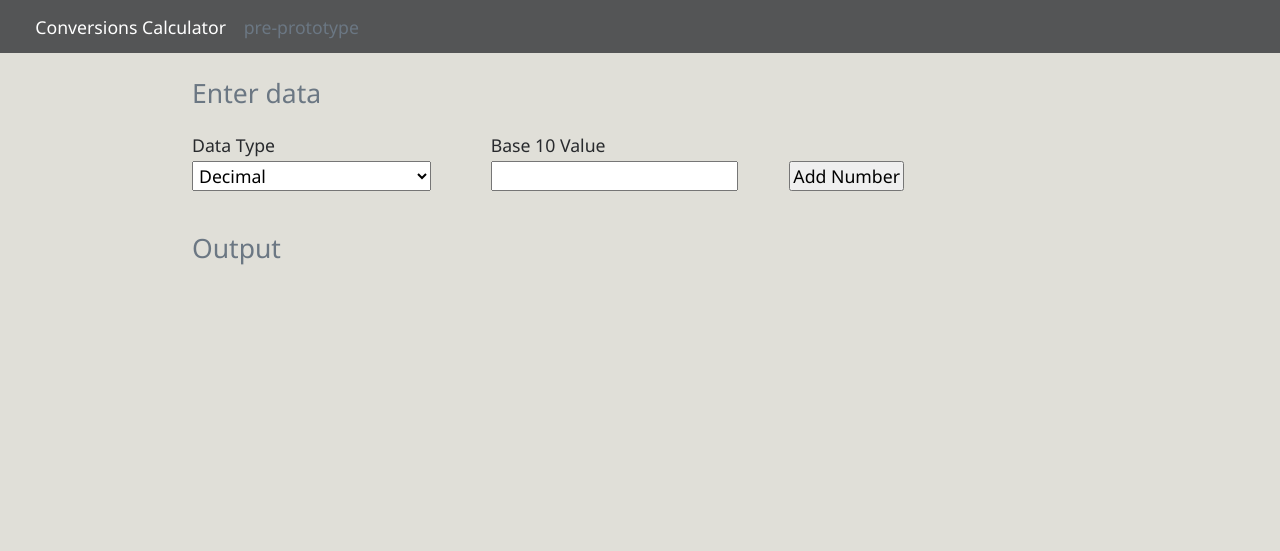
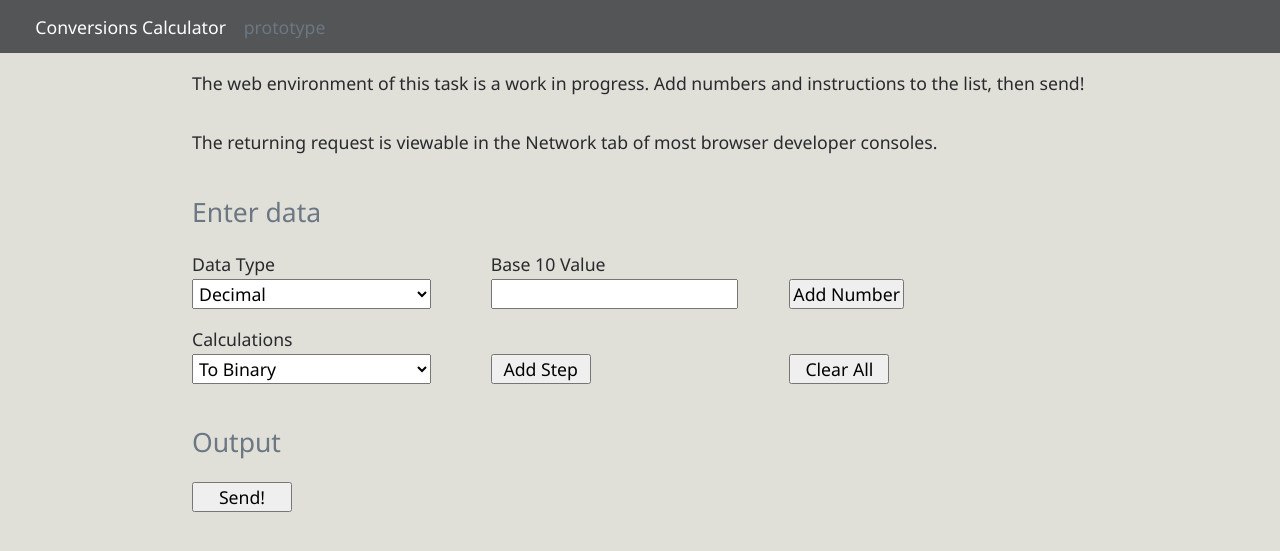
Before and after one commit to ageneric/conversion-calculator, a Flask app: page / in a window 1280 px wide. Shown: the top 551 px of the page. Run offline with Flask 2, Linux system fonts and the light colour scheme; some libraries are stand-ins or nearby versions.

Commit message:
Initial site and React component
Created the initial site & layout. Uses React component so that the user can add steps to a list (which will be submitted to the server).

Relies (temporary) on JQuery to send a request with AJAX for ease of code - will be independent in future commit.

```diff
--- a/digit.py
+++ b/digit.py
@@ -51,7 +51,7 @@ class BaseDigit:
     def __init__(self, digits, base=10, wrap_point=None):
         self.base = base
         # wrap_point: the digit wrap-around point used:
-        # binary coded decimal / BCD would use (base=10, wrap_point=16).
+        # packed binary coded decimal / BCD would use (base=10, wrap_point=16).
         self.wrap_point = base if wrap_point is None else wrap_point
 
         self.digits = sanitise_digits(digits, self.base, self.wrap_point)
@@ -291,7 +291,7 @@ def test():
     assert x.value() == -negative_x_value
 
     equal_to_x = DigitCollection.init_from_value(-negative_x_value, x.base, x.wrap_point)
-    assert equal_to_x.__dict__ == x.__dict__  # Check they have identical attributes.
+    assert equal_to_x.__dict__ == x.__dict__  # Check for identical attributes and attribute count.
 
     no_overflow = DigitCollection((0, 1, 1, 1, 1, 1, 1, 1), base=BINARY)
     assert (no_overflow + no_overflow + no_overflow).value() == no_overflow.value() * 3
--- a/main.py
+++ b/main.py
@@ -1,5 +1,5 @@
-"""A program which manually converts between
-bases and number representation systems.
+"""Demonstrates conversions between bases
+and number representation systems.
 
 Task 1.4.1.f Kevin Gao
 """
--- a/run_app.py
+++ b/run_app.py
@@ -14,9 +14,32 @@ def index():
 def calculation():
     if request.method == 'POST':
         json_items = request.get_json()
-        return f'{json_items}', 200
+        result = parse_method(json_items)
+        return f'{result}', 200
 
     return '', 200
 
+def parse_method(json_items):
+    raw_method = []
+
+    try:
+        steps = json_items['items']
+        for step in steps:
+            if step['type'] == 'value':
+                base, wrap_point = valid_base(step['base'])
+                value = int(step['numeric'])
+                new = DigitCollection.init_from_value(value, base, wrap_point)
+                raw_method.append(new)
+            elif step['type'] == 'calculation':
+                raw_method.append(step['calc'])
+            else:
+                raise ValueError('Invalid request.')
+
+        return raw_method
+    except Exception as e:  # Generic error catcher.
+        print(e, e.__traceback__, sep="\n")
+        return e
+
+
 if __name__ == '__main__':
     app.run()
--- a/static/main.js
+++ b/static/main.js
@@ -6,8 +6,11 @@ class AddStep extends React.Component {
     this.state = { items: [], numericBase: 'dec', numericValue: '', calcType: '_bin' };
 
     this.handleSubmit = this.handleSubmit.bind(this);
+    this.addCalc = this.addCalc.bind(this);
     this.changeBase = this.changeBase.bind(this);
     this.changeValue = this.changeValue.bind(this);
+    this.changeCalc = this.changeCalc.bind(this);
+    this.clear = this.clear.bind(this);
   }
 
 
@@ -16,7 +19,7 @@ class AddStep extends React.Component {
       "div",
       null,
       React.createElement(
-        "form",
+        "div",
         { "class": "form" },
         React.createElement(
           "div",
@@ -80,6 +83,63 @@ class AddStep extends React.Component {
           )
         )
       ),
+      React.createElement(
+        "div",
+        { "class": "form" },
+        React.createElement(
+          "div",
+          { "class": "flex-item" },
+          React.createElement(
+            "label",
+            { "for": "data-type" },
+            "Calculations"
+          ),
+          React.createElement(
+            "select",
+            { name: "data-type",
+              onChange: this.changeCalc,
+              value: this.state.calcType },
+            React.createElement(
+              "option",
+              { value: "_bin", selected: true },
+              "To Binary"
+            ),
+            React.createElement(
+              "option",
+              { value: "_dec" },
+              "To Decimal"
+            ),
+            React.createElement(
+              "option",
+              { value: "_hex" },
+              "To Hexadecimal"
+            ),
+            React.createElement(
+              "option",
+              { value: "add" },
+              "Add"
+            )
+          )
+        ),
+        React.createElement(
+          "div",
+          { "class": "flex-item" },
+          React.createElement(
+            "button",
+            { type: "add-data", onClick: this.addCalc },
+            "Add Step"
+          )
+        ),
+        React.createElement(
+          "div",
+          { "class": "flex-item" },
+          React.createElement(
+            "button",
+            { onClick: this.clear },
+            "Clear All"
+          )
+        )
+      ),
       React.createElement(StepList, { items: this.state.items })
     );
   }
@@ -95,6 +155,28 @@ class AddStep extends React.Component {
 
   changeValue(e) {
     this.setState({ numericValue: e.target.value });
+  }
+
+  changeCalc(e) {
+    this.setState({ calcType: e.target.value });
+  }
+
+  addCalc(e) {
+    e.preventDefault();
+    if (this.state.calcType.length === 0) {
+      return;
+    }
+    const newItem = {
+      type: "calculation",
+      calc: this.state.calcType,
+      string: this.state.calcType,
+      id: Date.now()
+    };
+    items = this.state.items.concat(newItem);
+
+    this.setState(state => ({
+      items: items
+    }));
   }
 
   handleSubmit(e) {
--- /dev/null
+++ b/static/submit.js
@@ -0,0 +1,12 @@
+ $('#submit').click(function() {
+    console.log(items);
+
+    $.ajax({
+      type: "POST",
+      contentType: "application/json;charset=utf-8",
+      url: "/result",
+      traditional: "true",
+      data: JSON.stringify({items}),
+      dataType: "json"
+      });
+});
--- a/templates/index.html
+++ b/templates/index.html
@@ -2,18 +2,23 @@
 <html lang="en">
 <head>
   <meta charset="UTF-8">
-  <title>Conversions Calculator - Hello</title>
+  <title>Conversions Calculator</title>
   <link href="static/styles.css" rel="stylesheet"/>
 </head>
 <body>
   <div id="top" class="bar">
-    <div class="bar-item">Conversions Calculator</div><div class="bar-item highlight">pre-prototype</div>
+    <div class="bar-item">Conversions Calculator</div><div class="bar-item highlight">prototype</div>
   </div>
   <div class="text">
+    <p>The web environment of this task is a work in progress. Add numbers and instructions to the list, then send!</p>
+    <p>The returning request is viewable in the Network tab of most browser developer consoles.</p>
     <h2>Enter data</h2>
     <div id="react-placer"></div>
 
     <h2>Output</h2>
+    <div id="output">
+      <button id="submit">Send!</button>
+    </div>
   </div>
 </body>
 
@@ -21,4 +26,7 @@
 <script crossorigin src="https://unpkg.com/react@16/umd/react.production.min.js"></script>
 <script crossorigin src="https://unpkg.com/react-dom@16/umd/react-dom.production.min.js"></script>
 <script src="static/main.js"></script>
+
+<script src="https://ajax.googleapis.com/ajax/libs/jquery/3.2.1/jquery.min.js"></script>
+<script src="static/submit.js"></script>
 </html>
```
Also changed, not shown: jsx/jsx-component.jsx (added, +58 -0 lines), readme.md.
